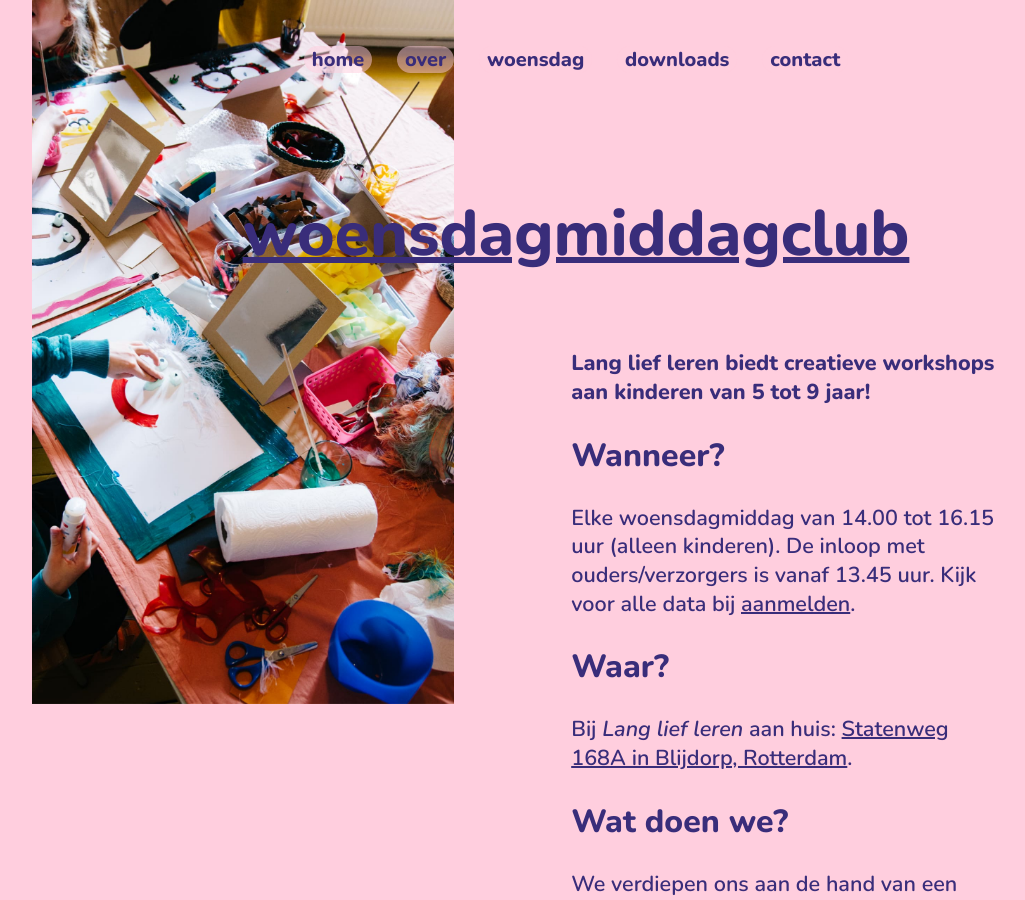
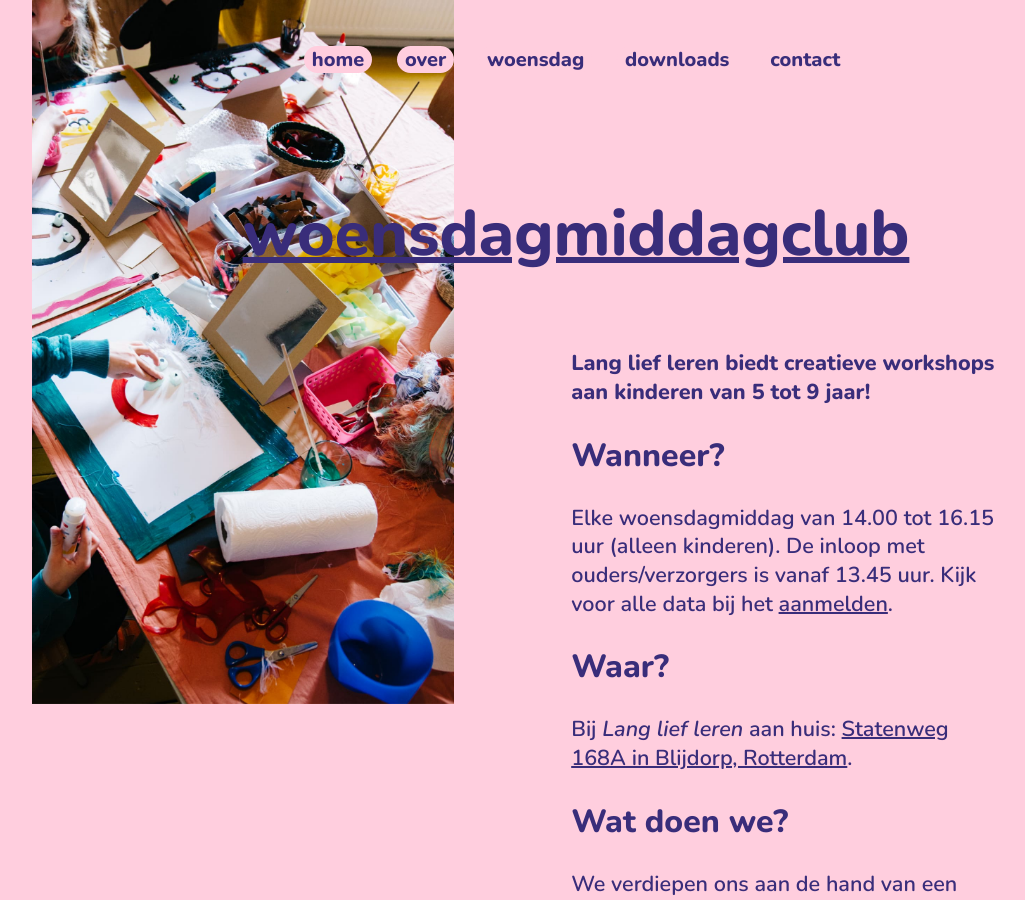
Before and after one commit to holleboom/langliefleren, a Jekyll site: the page built from woensdagmiddagclub/index.md, in a window 1280 px wide and 900 px high. Shown: the whole window, without its empty margins (64-1089 px from the left). Built offline with Jekyll 4.4.1, drawn with Linux system fonts in a browser that asks for light colours.

Commit message:
no message

```diff
--- a/css/styles.scss
+++ b/css/styles.scss
@@ -12,16 +12,18 @@
 	background-color: $yellow;
 	nav li a {
 		background-color: $yellow;
+		outline-color: $pinkDark;
 	}
-		* {
-			color: $pinkDark;
-		}
+	* {
+		color: $pinkDark;
+	}
 
 
 	&.over {
 		background-color: $green;
 		nav li a {
-			background-color: transparentize($green,.5);
+			background-color: $green;
+			outline-color: $pink;
 		}
 		* { color: $pink;}
 
@@ -29,7 +31,8 @@
 	&.woensdagmiddagclub {
 		background-color: $pink;
 		nav li a {
-			background-color: transparentize($pink,.5);
+			background-color: $pink;
+			outline-color: $blueDark;
 		}
 		* { color: $blueDark;}
 
@@ -38,14 +41,16 @@
 	&.downloads {
 		background-color: $blue;
 		nav li a {
-			background-color: transparentize($blue,.5);
+			background-color: $blue;
+			outline-color: $blueDark;
 		}
 		* { color: $blueDark; }
 	}
 	&.contact {
 		background-color: $pinkDark;
 		nav li a {
-			background-color: transparentize($pinkDark,.5);
+			background-color: $pinkDark;
+			outline-color: white;
 		}
 		* {
 			color: white;
@@ -82,9 +87,9 @@
 			padding: 0 8px;
 			border-radius: 16px;
 		}
+		a:hover,
 		&.current a {
-			text-decoration: underline;
-			text-underline-offset: 1px;
+			outline: 3px solid;
 		}
 	}
 
--- a/woensdagmiddagclub/index.md
+++ b/woensdagmiddagclub/index.md
@@ -10,16 +10,16 @@
 
 Elke woensdagmiddag van 14.00 tot 16.15 uur (alleen kinderen).
 De inloop met ouders/verzorgers is vanaf 13.45 uur.
-Kijk voor alle data bij [aanmelden](/aanmelden).
+Kijk voor alle data bij het [aanmelden](#){:target="\_blank"}.
 
 ## Waar?
 
-Bij _Lang lief leren_ aan huis: [Statenweg 168A in Blijdorp, Rotterdam](https://goo.gl/maps/N77RpQ64ERBJf1ZH7).
+Bij _Lang lief leren_ aan huis: [Statenweg 168A in Blijdorp, Rotterdam](https://goo.gl/maps/N77RpQ64ERBJf1ZH7){:target="\_blank"}.
 
 ## Wat doen we?
 
 We verdiepen ons aan de hand van een prentenboek of thema in een onderwerp waar we op een creatieve manier mee aan de slag gaan. We laten ons verrassen door onze gedachten door middel van denksleutels en geven ruimte aan het experiment door te knutselen met verschillende materialen en technieken.
-Houd [Instagram](https://www.instagram.com/langliefleren/) in de gaten voor alle thema’s van de workshops!
+Houd [Instagram](https://www.instagram.com/langliefleren/){:target="\_blank"} in de gaten voor alle thema’s van de workshops!
 
 ### Wat zijn denksleutels?
 
@@ -31,7 +31,7 @@
 
 ### Bewegen
 
-Naast voorlezen, knutselen en koken, is er ook ruimte voor beweging. Dit doen we in de vorm van kinderyoga op muziek waarin de kinderen lekker mee kunnen dansen en zingen met de vrolijke liedjes van onder andere [Het Dansende Dierenbos](https://dansendedierenbos.nl/).
+Naast voorlezen, knutselen en koken, is er ook ruimte voor beweging. Dit doen we in de vorm van kinderyoga op muziek waarin de kinderen lekker mee kunnen dansen en zingen met de vrolijke liedjes van onder andere [Het Dansende Dierenbos](https://dansendedierenbos.nl/){:target="\_blank"}.
 
 ## Kosten en aanmelden
 
@@ -39,6 +39,6 @@
 Een strippenkaart voor 3 woensdagmiddagclubs kost €42,50.
 Thee, water en diksap is inbegrepen. Zo ook een gezonde snack die samen met de kinderen wordt bereid zoals soep, een smoothie of een fruit- en groentesalade.
 
-Meld uw kind [hier](#) aan. De betaling verloopt via iDeal. Na betaling ontvangt u een bevestiging van uw inschrijving per e-mail.
+Meld uw kind [hier](#){:target="\_blank"} aan. De betaling verloopt via iDeal. Na betaling ontvangt u een bevestiging van uw inschrijving per e-mail.
 
 Let op: De workshop kan alleen doorgaan bij een minimale deelname van 4 kinderen.
```
Also changed, not shown: contact/index.md (+1 -1 lines), downloads/index.md (+1 -1 lines), assets/contact.jpg.
